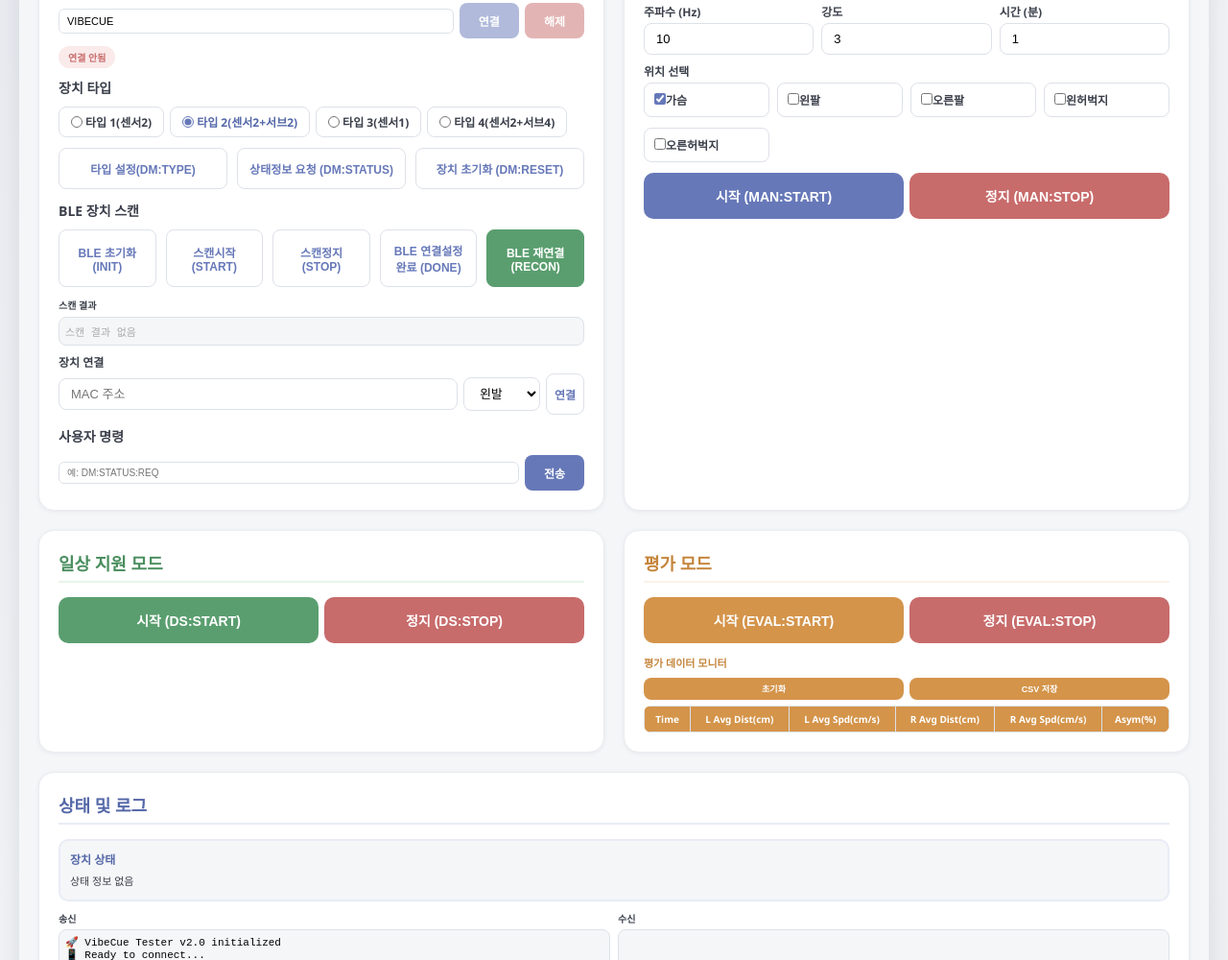
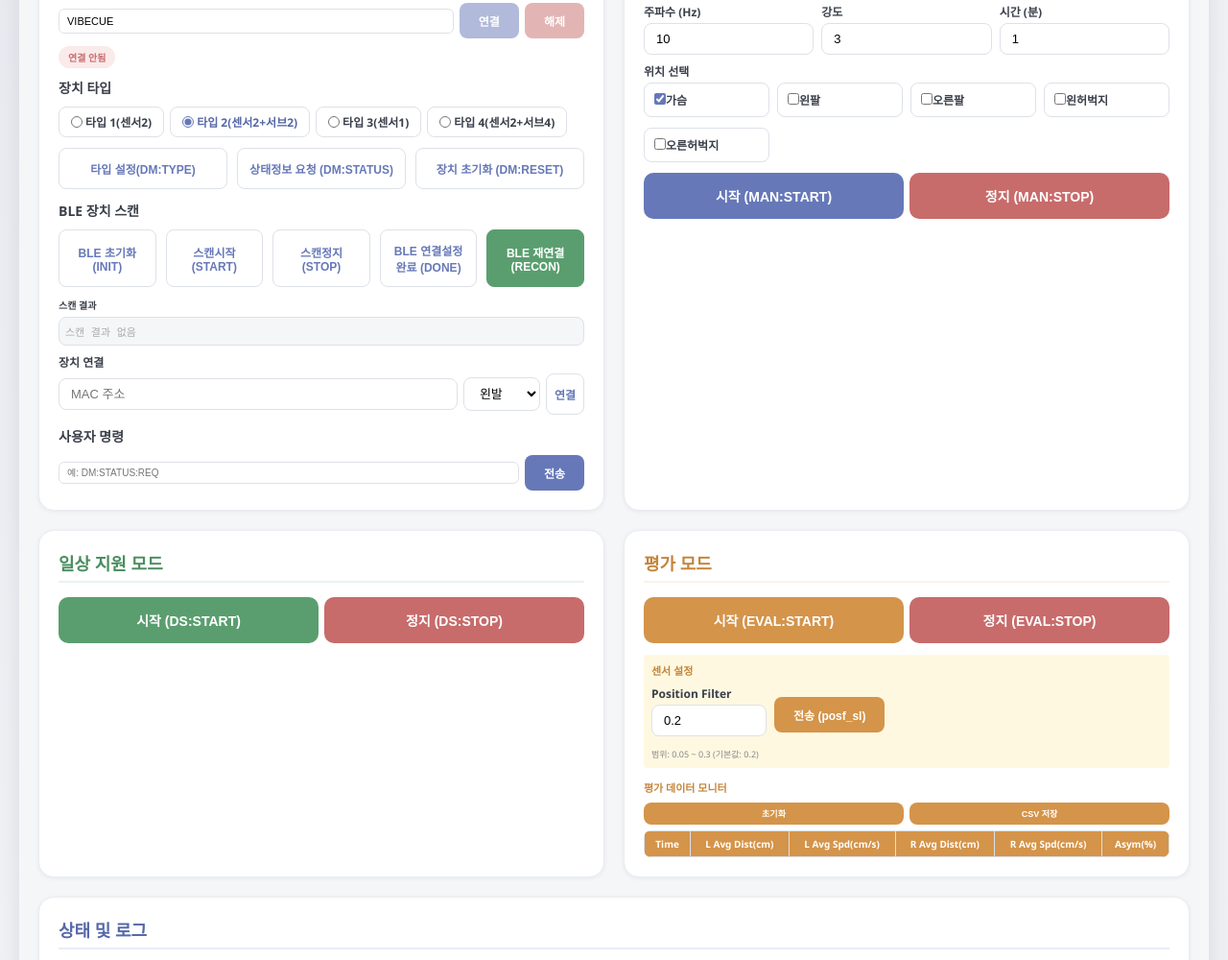
Before and after one commit to kjyida/VibeCue-WebApp, a plain HTML site: page index.html in a window 1280 px wide. Shown: the part 204-1204 px from the top of the page at 96% size. Drawn offline with Linux system fonts and the light colour scheme.

Commit message:
Update index.html

```diff
--- a/index.html
+++ b/index.html
@@ -1001,6 +1001,19 @@
                     <button class="btn btn-danger" onclick="sendCommand('EVAL:STOP')">정지 (EVAL:STOP)</button>
                 </div>
 
+                <!-- Sensor Settings -->
+                <div style="margin-top: 12px; padding: 8px; background: #fff8e1; border-radius: 4px;">
+                    <h3 style="color: var(--warning-dark); margin-bottom: 8px; font-size: 11px;">센서 설정</h3>
+                    <div style="display: flex; gap: 8px; align-items: center;">
+                        <div class="input-group" style="flex: 0 0 120px;">
+                            <label>Position Filter</label>
+                            <input type="number" id="posfSlValue" min="0.05" max="0.3" value="0.2" step="0.01">
+                        </div>
+                        <button class="btn btn-warning" onclick="sendPosfSlCommand()">전송 (posf_sl)</button>
+                    </div>
+                    <div style="font-size: 9px; color: #888; margin-top: 4px;">범위: 0.05 ~ 0.3 (기본값: 0.2)</div>
+                </div>
+
                 <!-- EVAL Data -->
                 <div class="eval-data">
                     <h3 style="color: var(--warning-dark); margin-top: 12px; font-size: 11px;">평가 데이터 모니터</h3>
```
